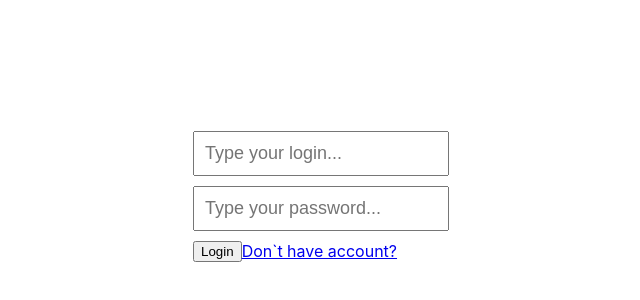
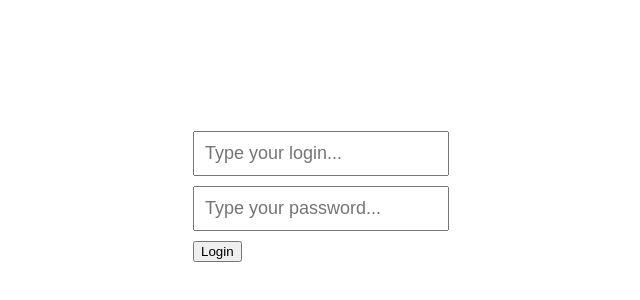
Before and after one commit to Zovolog/photo-drop-photographer, a React (Create React App) app: page / in a window 1280 px wide. Shown: the part 204-504 px from the top of the page, without its empty margins (319-959 px from the left). Built offline with nearby package versions, Linux system fonts and the light colour scheme.

Commit message:
First commit

```diff
--- a/src/Components/LoginPage/LoginPage.tsx
+++ b/src/Components/LoginPage/LoginPage.tsx
@@ -50,9 +50,6 @@ export const LoginPage: React.FC = () => {
           >
             Login
           </button>
-          <a href="https://childofukraine.retool.com/embedded/public/7603d391-851a-4a30-93d8-471dc4b9c8ea">
-            Don`t have account?
-          </a>
         </div>
       </form>
     </div>
```
